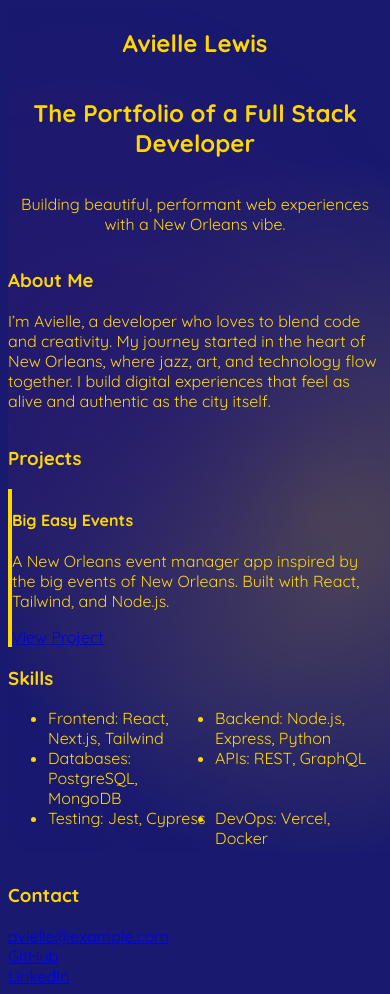
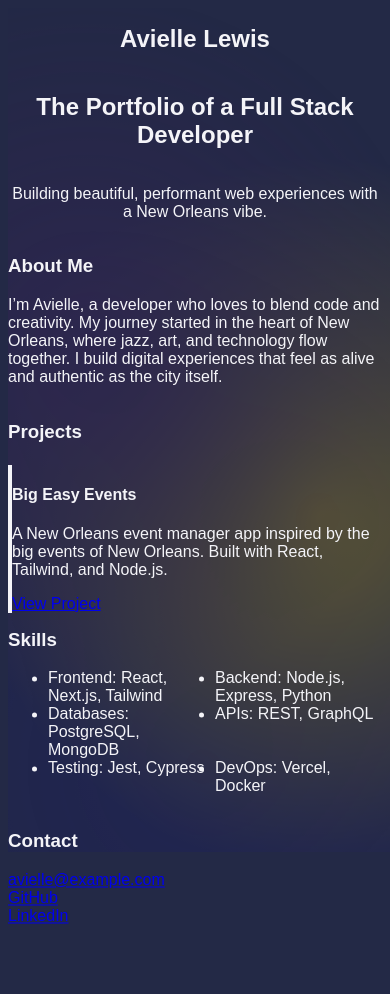
Before and after one commit to aviselanj/perfect-portfolio, a Next.js app: page / in a window 390 px wide. After the commit the page ends 936 px from the top, so only its background shows below. Built offline with nearby package versions, Linux system fonts and the light colour scheme.

Commit message:
switched up some stylings and content

```diff
--- a/package.json
+++ b/package.json
@@ -16,7 +16,8 @@
     "next": "15.5.0",
     "postcss": "^8.5.6",
     "react": "19.1.0",
-    "react-dom": "19.1.0"
+    "react-dom": "19.1.0",
+    "tailwindcss-animate": "^1.0.7"
   },
   "devDependencies": {
     "@eslint/eslintrc": "^3",
--- a/src/app/globals.css
+++ b/src/app/globals.css
@@ -1,3 +1,8 @@
+
+@tailwind base;
+@tailwind components;
+@tailwind utilities;
+
 @layer utilities {
   .animate-bg-move {
     animation: bg-move 16s linear infinite alternate;
@@ -12,33 +17,52 @@
   }
 }
 
-@tailwind base;
-@tailwind components;
-@tailwind utilities;
 
 
 :root {
-  --background: #191970; /* mardiBlue */
-  --foreground: #FFD700; /* mardiGold */
-  --accent: #4B2067;    /* mardiPurple */
-  --font-jazz: 'Quicksand', Arial, Helvetica, sans-serif;
+  --background: #232946; /* creativeSpace */
+  --foreground: #F4F4F8; /* creativeWhite */
+  --accent: #A084E8;     /* creativePurple */
+  --highlight: #6EC1E4;  /* creativeBlue */
+  --secondary: #F7ACCF;  /* creativePink */
+  --tertiary: #A8FFEB;   /* creativeMint */
+  --font-creative: 'Space Grotesk', Arial, Helvetica, sans-serif;
 }
 
 @media (prefers-color-scheme: dark) {
   :root {
-    --background: #120a2a;
-    --foreground: #FFD700;
-    --accent: #4B2067;
+    --background: #181A2A;
+    --foreground: #F4F4F8;
+    --accent: #A084E8;
+    --highlight: #6EC1E4;
+    --secondary: #F7ACCF;
+    --tertiary: #A8FFEB;
   }
 }
 
 body {
   background: var(--background);
   color: var(--foreground);
-  font-family: var(--font-jazz);
+  font-family: var(--font-creative);
   min-height: 100vh;
   position: relative;
   overflow-x: hidden;
 }
+@keyframes float {
+  0% {
+    transform: translateY(0);
+  }
 
+  50% {
+    transform: translateY(-10px);
+  }
+
+  100% {
+    transform: translateY(0);
+  }
+}
+
+.animate-float {
+  animation: float 3s ease-in-out infinite;
+}
 /* Subtle animated background (waves/particles/neon) will be layered via a background div in layout.tsx */
--- a/src/app/page.tsx
+++ b/src/app/page.tsx
@@ -1,16 +1,16 @@
 
 export default function Home() {
   return (
-    <main className="flex flex-col items-center w-full min-h-screen gap-24 py-12 px-4 sm:px-8 md:px-16">
+    <main className="flex flex-col items-center w-full min-h-screen gap-24 py-12 px-4 sm:px-8 md:px-16 bg-gradient-to-r from-new-orleans-purple to-new-orleans-gold text-white">
       {/* Hero Section */}
       <section id="hero" className="w-full max-w-4xl text-center flex flex-col items-center gap-4 pt-8">
-        <h1 className="text-4xl sm:text-6xl font-jazz font-bold text-mardiGold drop-shadow-lg">Avielle Lewis</h1>
-        <h2 className="text-xl sm:text-2xl font-jazz text-mardiPurple mb-2">The Portfolio of a Full Stack Developer</h2>
-        <p className="text-mardiBlue text-lg max-w-xl mx-auto">Building beautiful, performant web experiences with a New Orleans vibe.</p>
+        <h1 className="text-4xl sm:text-6xl font-serif font-bold animate-float text-mardiGold drop-shadow-lg">Avielle Lewis</h1>
+        <h2 className="text-xl sm:text-2xl font-serif animate-float text-mardiPurple mb-2">The Portfolio of a Full Stack Developer</h2>
+        <p className="text-lg max-w-xl mx-auto animate-float">Building beautiful, performant web experiences with a New Orleans vibe.</p>
       </section>
 
       {/* About Section */}
-      <section id="about" className="w-full max-w-3xl bg-mardiPurple/80 rounded-xl shadow-lg p-8 text-mardiGold text-lg font-jazz">
+      <section id="about" className="w-full max-w-3xl bg-mardiPurple/80 rounded-xl shadow-lg p-8 text-mardiGold text-lg font-serif animate-float">
         <h3 className="text-2xl font-bold mb-2">About Me</h3>
         <p>
           I’m Avielle, a developer who loves to blend code and creativity. My journey started in the heart of New Orleans, where jazz, art, and technology flow together. I build digital experiences that feel as alive and authentic as the city itself.
@@ -19,11 +19,11 @@ export default function Home() {
 
       {/* Projects Section */}
       <section id="projects" className="w-full max-w-5xl">
-        <h3 className="text-2xl font-bold text-mardiGold mb-6 font-jazz">Projects</h3>
+        <h3 className="text-2xl font-bold text-mardiGold mb-6 font-serif animate-float">Projects</h3>
         <div className="grid gap-8 md:grid-cols-2">
           {/* Example Project Card */}
           <div className="bg-mardiBlue/90 rounded-lg shadow-md p-6 border-l-4 border-mardiGold hover:scale-[1.03] transition-transform duration-300">
-            <h4 className="text-xl font-bold text-mardiGold font-jazz mb-2">Big Easy Events</h4>
+            <h4 className="text-xl font-bold text-mardiGold font-serif mb-2">Big Easy Events</h4>
             <p className="text-mardiGold/90 mb-2">A New Orleans event manager app inspired by the big events of New Orleans. Built with React, Tailwind, and Node.js.</p>
             <a href="#" className="text-mardiGold underline hover:text-mardiPurple">View Project</a>
           </div>
@@ -32,7 +32,7 @@ export default function Home() {
       </section>
 
       {/* Skills Section */}
-      <section id="skills" className="w-full max-w-4xl bg-mardiGold/90 rounded-xl shadow-lg p-8 text-mardiBlue font-jazz">
+      <section id="skills" className="w-full max-w-4xl bg-mardiGold/90 rounded-xl shadow-lg p-8 text-mardiBlue font-serif animate-float">
         <h3 className="text-2xl font-bold mb-4">Skills</h3>
         <ul className="grid grid-cols-2 sm:grid-cols-3 gap-2 text-lg">
           <li>Frontend: React, Next.js, Tailwind</li>
@@ -45,7 +45,7 @@ export default function Home() {
       </section>
 
       {/* Contact Section */}
-      <section id="contact" className="w-full max-w-2xl bg-mardiPurple/80 rounded-xl shadow-lg p-8 text-mardiGold font-jazz">
+      <section id="contact" className="w-full max-w-2xl bg-mardiPurple/80 rounded-xl shadow-lg p-8 text-mardiGold font-serif animate-float">
         <h3 className="text-2xl font-bold mb-2">Contact</h3>
         <div className="flex flex-col gap-2">
           <a href="mailto:avielle@example.com" className="hover:underline">avielle@example.com</a>
--- a/tailwind.config.mjs
+++ b/tailwind.config.mjs
@@ -1,9 +1,10 @@
+import { defineConfig } from "tailwindcss";
 import forms from '@tailwindcss/forms';
 import typography from '@tailwindcss/typography';
 import aspectRatio from '@tailwindcss/aspect-ratio';
+import tailwindAnimate from "tailwindcss-animate";
 
-/** @type {import('tailwindcss').Config} */
-const config = {
+export default defineConfig({
   content: [
     "./src/**/*.{js,ts,jsx,tsx,mdx}",
     "./pages/**/*.{js,ts,jsx,tsx,mdx}",
@@ -13,12 +14,15 @@ const config = {
   theme: {
     extend: {
       colors: {
-        mardiPurple: '#4B2067', // deep purple
-        mardiGold: '#FFD700',   // gold
-        mardiBlue: '#191970',   // midnight blue
+        creativeBlue: '#6EC1E4',   // soft blue
+        creativePurple: '#A084E8', // lavender
+        creativePink: '#F7ACCF',   // blush
+        creativeMint: '#A8FFEB',   // mint
+        creativeSpace: '#232946',  // deep space blue
+        creativeWhite: '#F4F4F8',  // off-white
       },
       fontFamily: {
-        jazz: ["'Quicksand'", 'ui-sans-serif', 'system-ui'],
+        creative: ["'Space Grotesk'", 'ui-sans-serif', 'system-ui'],
       },
     },
   },
@@ -26,7 +30,6 @@ const config = {
     forms,
     typography,
     aspectRatio,
+    tailwindAnimate,
   ],
-};
-
-export default config;
+});
```
Also changed, not shown: 1 other file (tests, documents, lock files or other folders).
